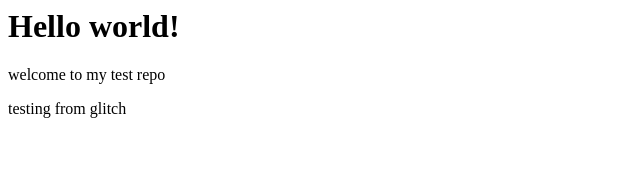
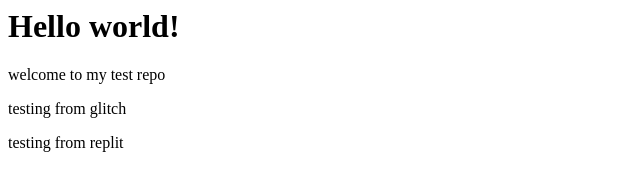
Before and after one commit to KevinWorkman/MyRepo, a plain HTML site: page index.html in a window 1280 px wide. Shown: the whole page, without its empty margins (0-640 px from the left). Drawn offline with Linux system fonts and the light colour scheme.

Commit message:
testing from replit

```diff
--- a/index.html
+++ b/index.html
@@ -3,3 +3,5 @@
 <p>welcome to my test repo</p>
 
 <p>testing from glitch</p>
+
+<p>testing from replit</p>
```
Also changed, not shown: 1 other file.
